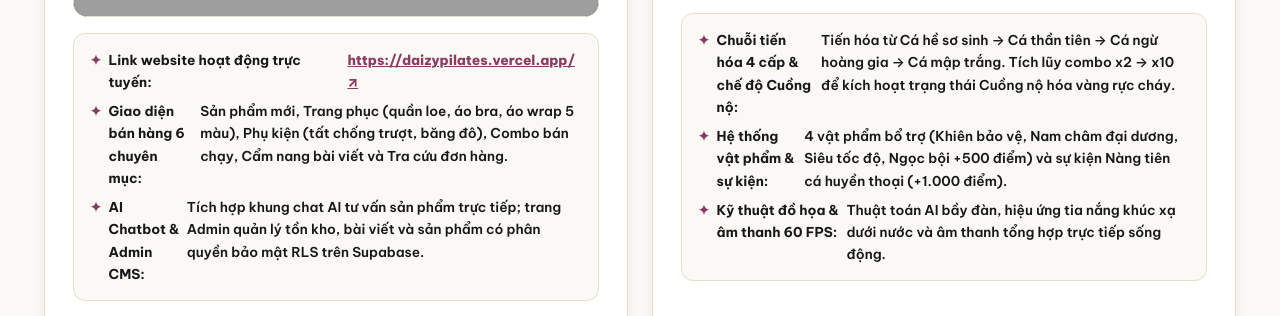
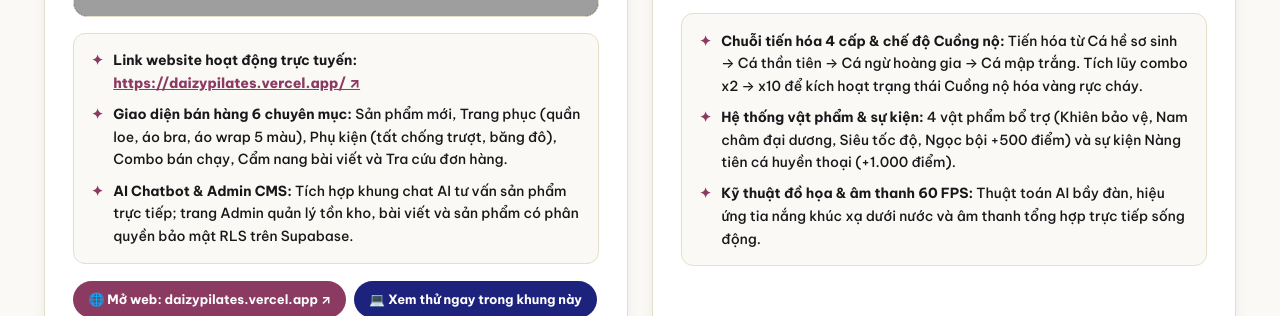
Before and after one commit to dzhoangr128-lgtm/hanhdung-portfolio, a plain HTML site: page portfolio-tong-hop.html in a window 1280 px wide. Shown: the part 3656-3972 px from the top of the page. Drawn offline with nearby package versions, Linux system fonts and the light colour scheme; grey boxes are pictures that could not be loaded; a web font is replaced by a local one.

Commit message:
Fix bullet-list li layout from flex to block with absolute bullet icon so inline strong/code/em wrap naturally

```diff
--- a/portfolio-tong-hop.css
+++ b/portfolio-tong-hop.css
@@ -646,27 +646,31 @@ body {
 .bullet-list {
   list-style: none;
   background: var(--bg-main);
-  padding: 0.9rem 1rem;
+  padding: 0.95rem 1.1rem;
   border-radius: 12px;
   border: 1px solid var(--border);
   margin: 0.85rem 0 1.1rem;
   display: grid;
-  gap: 0.4rem;
+  gap: 0.55rem;
 }
 
 .bullet-list li {
-  font-size: 0.85rem;
-  font-weight: 600;
+  position: relative;
+  padding-left: 1.35rem;
+  font-size: 0.87rem;
+  font-weight: 500;
   color: var(--text-main);
-  display: flex;
-  align-items: flex-start;
-  gap: 0.45rem;
+  line-height: 1.62;
+  display: block;
 }
 
 .bullet-list li::before {
   content: "✦";
   color: var(--primary);
-  flex-shrink: 0;
+  position: absolute;
+  left: 0;
+  top: 0;
+  font-weight: 800;
 }
 
 /* ==========================================================================
```
Also changed, not shown: style.css (+14 -7 lines).
